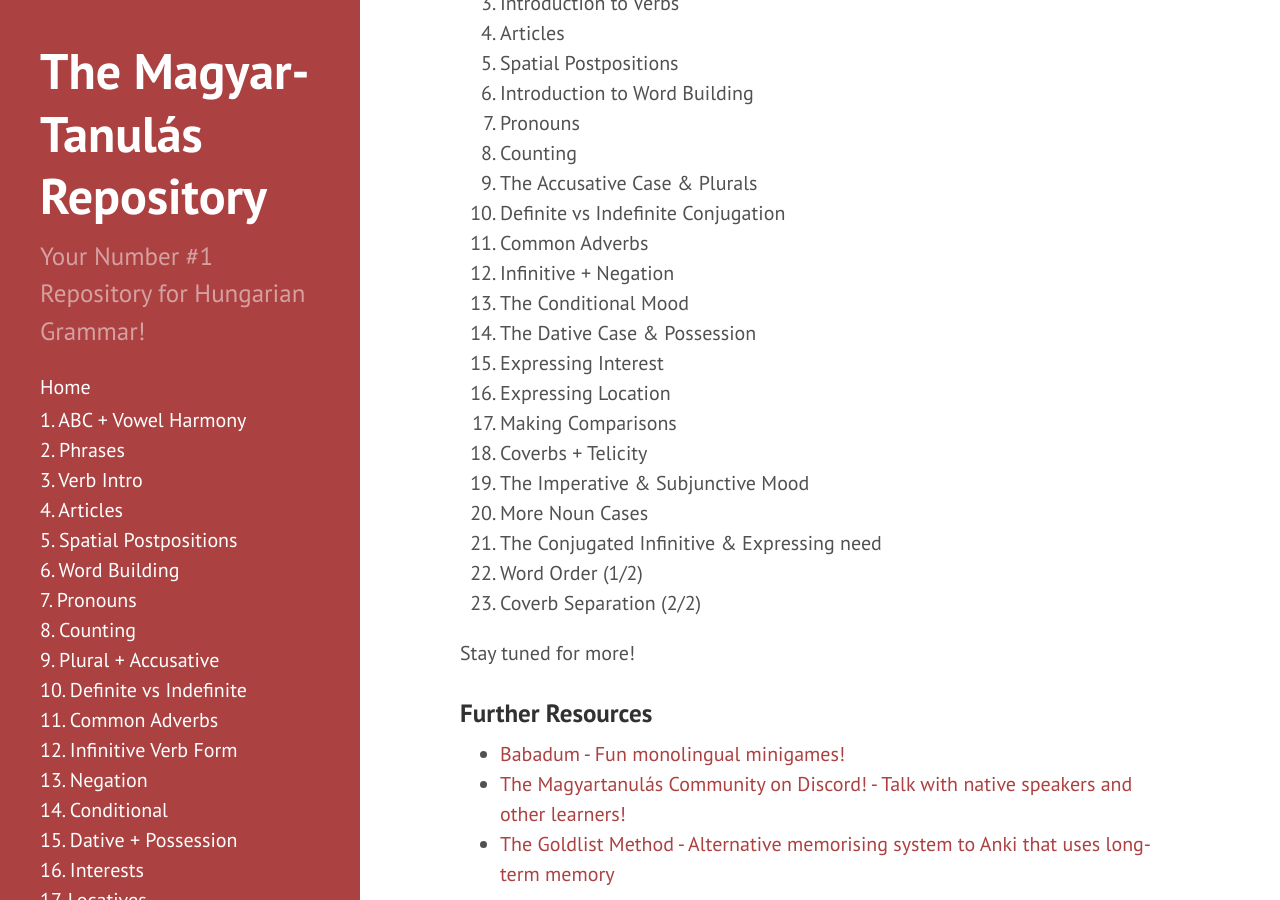
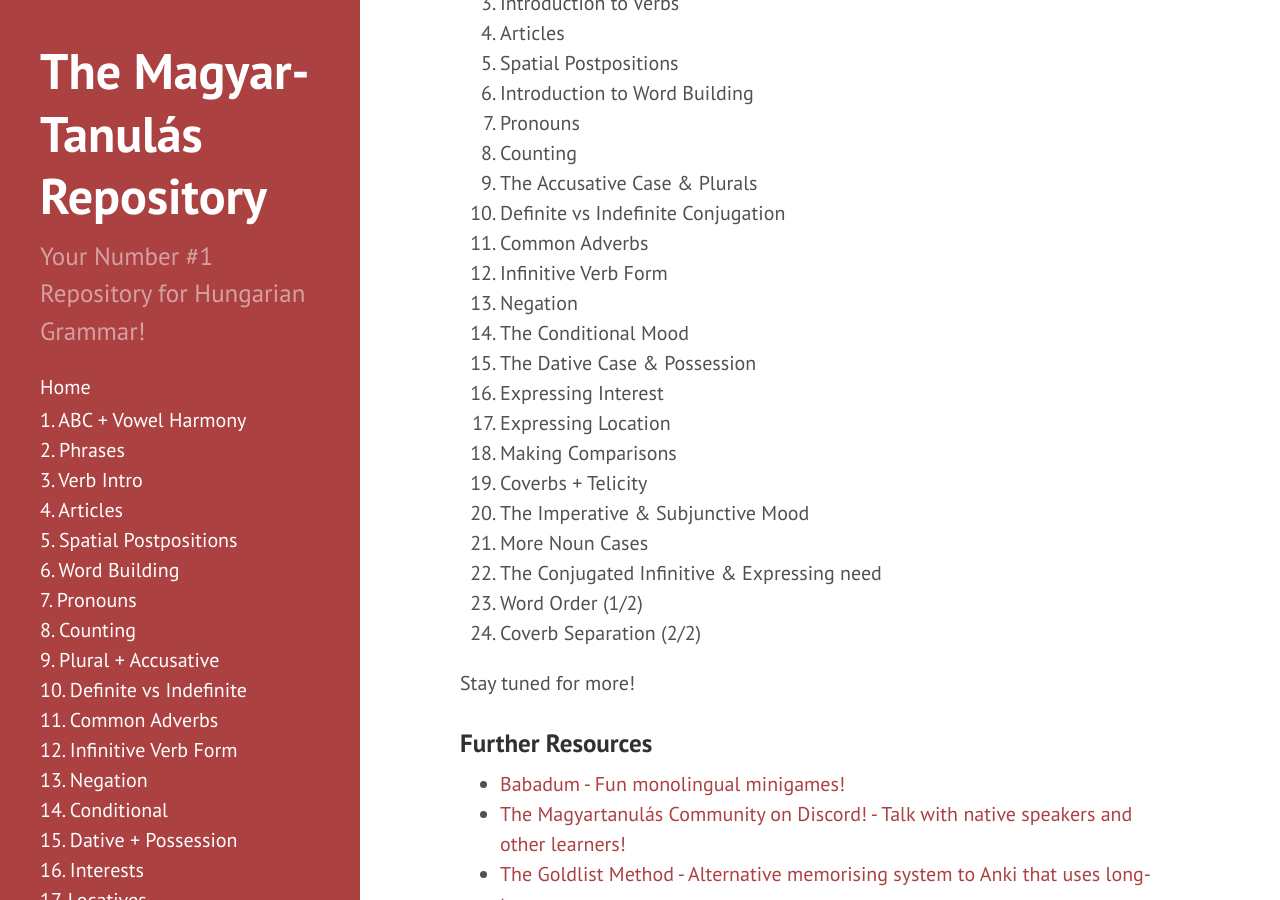
Before and after one commit to Magyartanulas/magyartanulas.github.io, a Jekyll site: the page built from _posts/2012-02-06-whats-jekyll.md, in a window 1280 px wide and 900 px high, scrolled down 1030 px. Built offline with Jekyll 4.4.1, drawn with Linux system fonts in a browser that asks for light colours; comment, search, counter and statistics services are not loaded.

Commit message:
Update 2012-02-06-whats-jekyll.md

```diff
--- a/_posts/2012-02-06-whats-jekyll.md
+++ b/_posts/2012-02-06-whats-jekyll.md
@@ -33,18 +33,19 @@ At the end of each section there will be a chance for review. Please leave a com
 9. The Accusative Case & Plurals
 10. Definite vs Indefinite Conjugation
 11. Common Adverbs
-12. Infinitive + Negation
-13. The Conditional Mood
-14. The Dative Case & Possession
-15. Expressing Interest
-16. Expressing Location
-17. Making Comparisons
-18. Coverbs + Telicity
-19. The Imperative & Subjunctive Mood
-20. More Noun Cases
-21. The Conjugated Infinitive & Expressing need
-22. Word Order (1/2)
-23. Coverb Separation (2/2)
+12. Infinitive Verb Form
+13. Negation
+14. The Conditional Mood
+15. The Dative Case & Possession
+16. Expressing Interest
+17. Expressing Location
+18. Making Comparisons
+19. Coverbs + Telicity
+20. The Imperative & Subjunctive Mood
+21. More Noun Cases
+22. The Conjugated Infinitive & Expressing need
+23. Word Order (1/2)
+24. Coverb Separation (2/2)
 
 Stay tuned for more!
 
```
